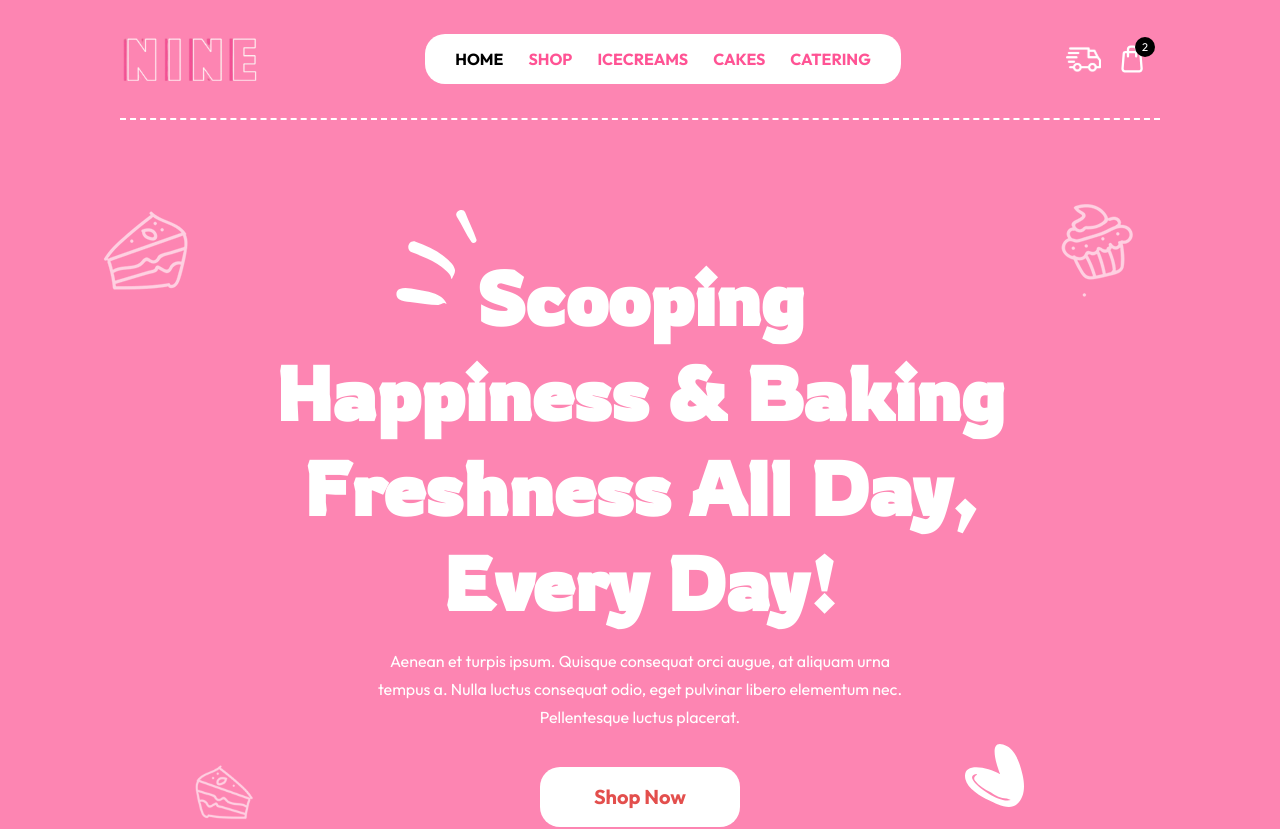
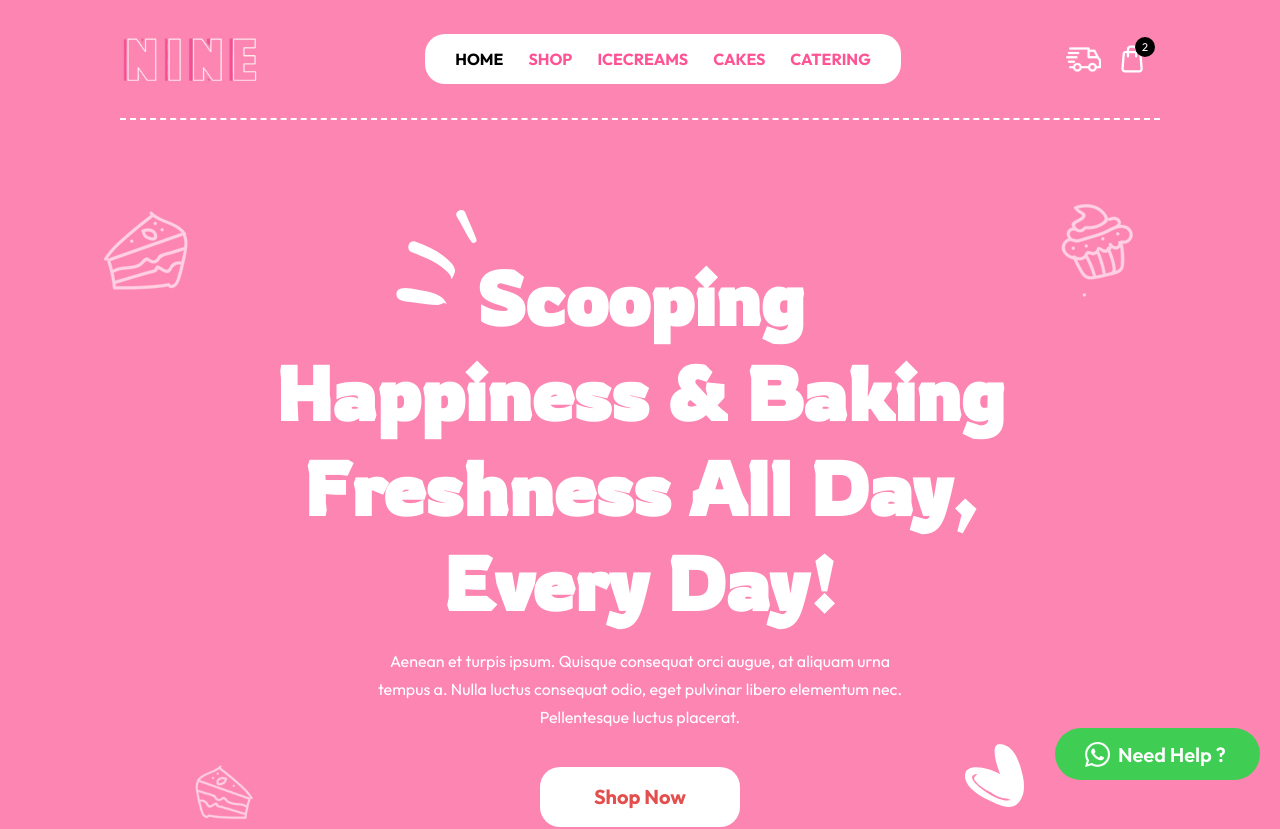
Before and after one commit to asadmumtaz92/nine-soft-serve, a Next.js app: page / in a window 1280 px wide. Shown: the top 829 px of the page. Built offline with nearby package versions, Linux system fonts and the light colour scheme.

Commit message:
This commit for add WhatsApp button...

```diff
--- a/src/components/landing-page/hero-section/page.tsx
+++ b/src/components/landing-page/hero-section/page.tsx
@@ -33,6 +33,7 @@ const HeroSection: React.FC = () => {
             <Image src={Heroicon2} alt="icon" height={129} width={116} className="absolute top-[178px] right-[10%]" />
             <Image src={Heroicon3} alt="icon" height={63} width={62} className="absolute bottom-[133px] left-[15%]" />
             <Image src={Heroicon4} alt="icon" height={63} width={59} className="absolute bottom-[150px] right-[20%]" />
+            <Image src={'/icons/whatsapp.svg'} alt="icon" height={63} width={59} className="hover:opacity-[0.9] cursor-pointer fixed bottom-[20px] right-[20px] min-w-[200px] w-auto" />
         </div>
     )
 }
```
Also changed, not shown: public/icons/whatsapp.svg (added).
